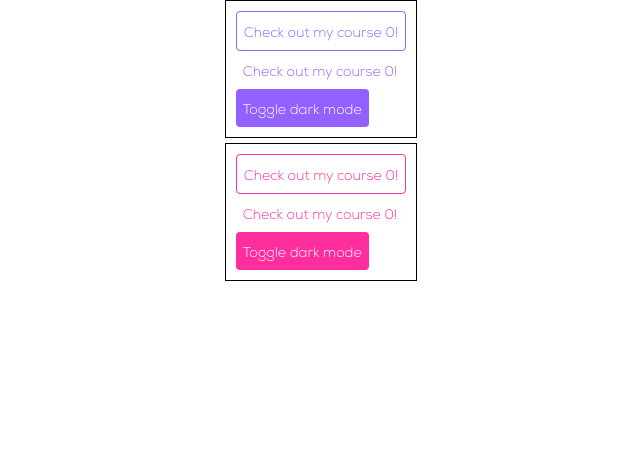
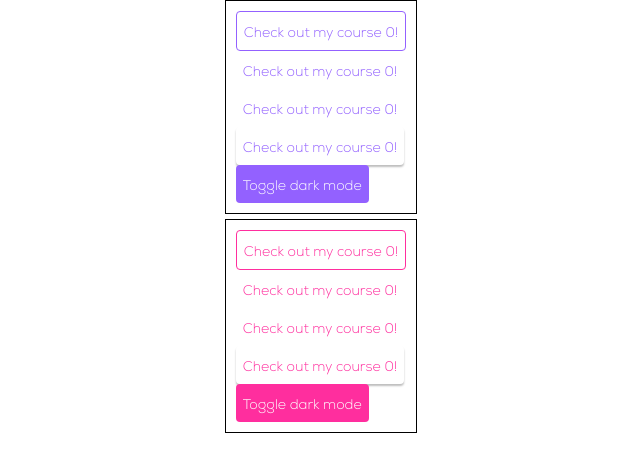
Before and after one commit to the-eternal-newbie/minimal-components, a React (Vite) app: page / in a window 1280 px wide. Shown: the top 472 px of the page, without its empty margins (319-959 px from the left). Built offline with nearby package versions, Linux system fonts and the light colour scheme.

Commit message:
feature: Add styles for flat/elevated buttons

```diff
--- a/src/App.tsx
+++ b/src/App.tsx
@@ -40,6 +40,12 @@ function App() {
                 <Button buttonType="text" darkMode={darkMode} onClick={() => setCount(count => count + 1)}>
                     <Label>Check out my course {count}!</Label>
                 </Button>
+                <Button buttonType="flat" darkMode={darkMode} onClick={() => setCount(count => count + 1)}>
+                    <Label>Check out my course {count}!</Label>
+                </Button>
+                <Button buttonType="elevated" darkMode={darkMode} onClick={() => setCount(count => count + 1)}>
+                    <Label>Check out my course {count}!</Label>
+                </Button>
                 <Button buttonType="filled" darkMode={darkMode} onClick={() => setDarkMode(prev => !prev)}>
                     <Label>Toggle dark mode</Label>
                 </Button>
@@ -63,6 +69,22 @@ function App() {
                     <Label>Check out my course {count}!</Label>
                 </Button>
                 <Button
+                    buttonType="flat"
+                    darkMode={darkMode}
+                    theme="secondary"
+                    onClick={() => setCount(count => count + 1)}
+                >
+                    <Label>Check out my course {count}!</Label>
+                </Button>
+                <Button
+                    buttonType="elevated"
+                    darkMode={darkMode}
+                    theme="secondary"
+                    onClick={() => setCount(count => count + 1)}
+                >
+                    <Label>Check out my course {count}!</Label>
+                </Button>
+                <Button
                     buttonType="filled"
                     darkMode={darkMode}
                     theme="secondary"
--- a/src/components/Button/Button.scss
+++ b/src/components/Button/Button.scss
@@ -99,6 +99,8 @@ $min-dark-sec-color-btn-sc: var(--min-color-secondary-darker, $min-color-seconda
     }
 }
 
+.minimal-button.flat,
+.minimal-button.elevated,
 .minimal-button.outlined {
     color: var(--min-color-out-btn, $min-color-out-btn);
     border: 1px solid var(--min-color-out-btn, $min-color-out-btn);
@@ -159,6 +161,8 @@ $min-dark-sec-color-btn-sc: var(--min-color-secondary-darker, $min-color-seconda
     }
 }
 
+.minimal-button.flat.secondary,
+.minimal-button.elevated.secondary,
 .minimal-button.outlined.secondary {
     color: var(--min-color-out-btn-sc, $min-color-out-btn-sc);
     border: 1px solid var(--min-color-out-btn-sc, $min-color-out-btn-sc);
@@ -185,3 +189,26 @@ $min-dark-sec-color-btn-sc: var(--min-color-secondary-darker, $min-color-seconda
         }
     }
 }
+
+.minimal-button.flat,
+.minimal-button.flat.secondary {
+    border: none;
+
+    &.dark {
+        border: none;
+    }
+}
+
+.minimal-button.elevated,
+.minimal-button.elevated.secondary {
+    border: none;
+    box-shadow: 0 2px 2px 0 rgba(0, 0, 0, 0.26);
+
+    &:hover {
+        box-shadow: 0 4px 12px 0 rgba(0, 0, 0, 0.26);
+    }
+
+    &:active {
+        box-shadow: 0 2px 5px 0 rgba(0, 0, 0, 0.26);
+    }
+}
--- a/src/components/Button/Button.tsx
+++ b/src/components/Button/Button.tsx
@@ -2,7 +2,7 @@ import React, { FC } from 'react';
 import { classNames } from '~utils/ClassNames';
 import './Button.scss';
 
-type ButtonTypes = 'text' | 'tonal' | 'filled' | 'outlined' | 'elevated';
+type ButtonTypes = 'text' | 'flat' | 'filled' | 'outlined' | 'elevated';
 
 export interface IButton extends React.HTMLProps<HTMLButtonElement> {
     buttonType?: ButtonTypes;
```
